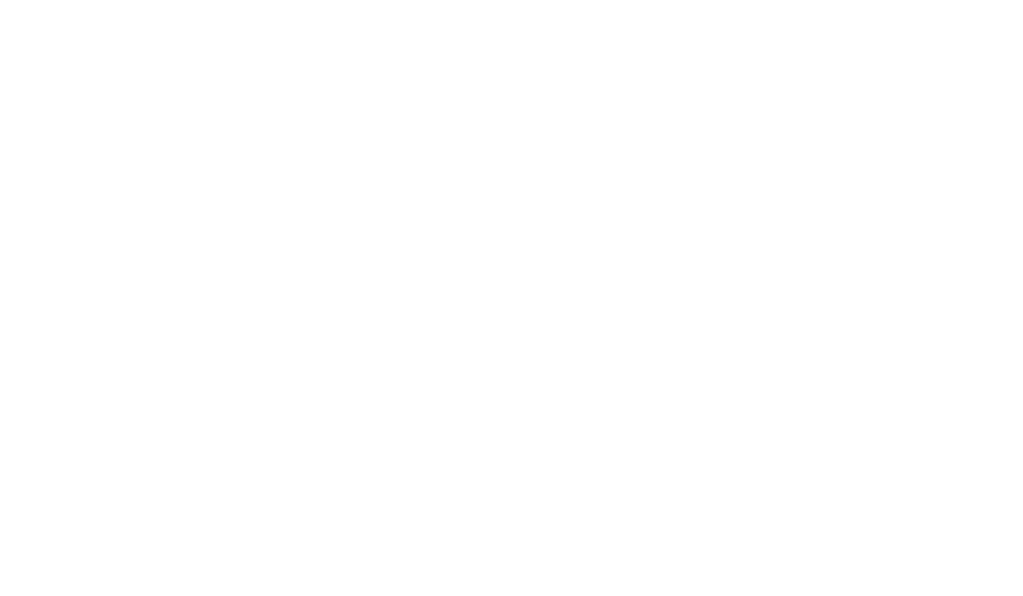
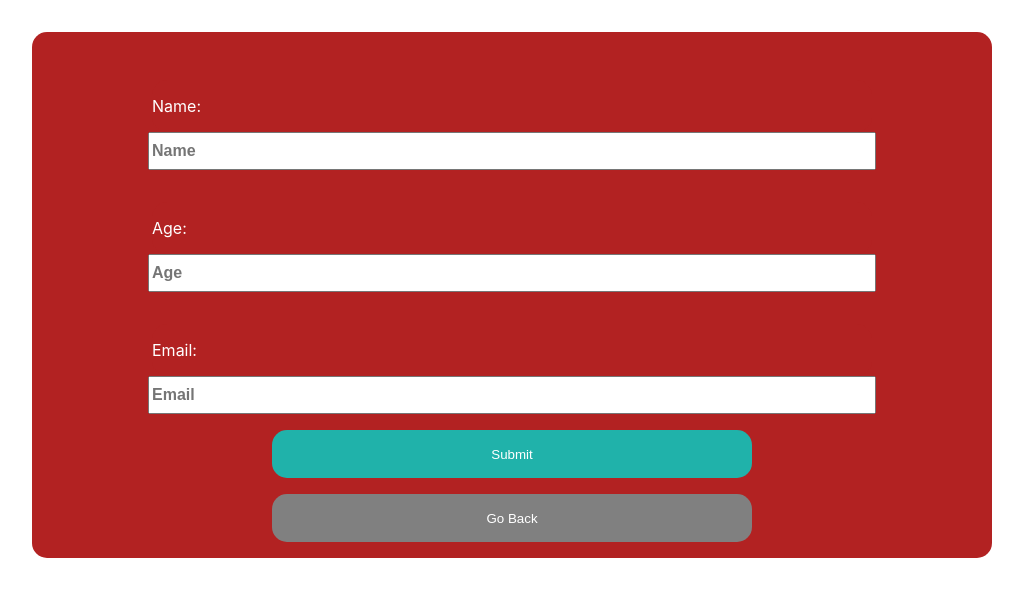
Before and after one commit to PetejStone/friends, a React (Create React App) app: page /update-friend in a window 1280 px wide. Shown: the top 596 px of the page, without its empty margins (128-1151 px from the left). Built offline with nearby package versions, Linux system fonts and the light colour scheme.

Commit message:
created updateForm component

```diff
--- a/src/App.js
+++ b/src/App.js
@@ -4,19 +4,22 @@
 import axios from 'axios';
 import Form from './components/Form';
 import Friends from './components/Friends'
+import UpdateFriend from './components/UpdateFriend';
 import {Route }from 'react-router-dom';
 
 class App extends React.Component {
   constructor(props) {
     super(props);
     this.state = {
-      friends: []
+      friends: [],
+      activeFriend: ''
     }
+
   }
 
 
 
-   postFriend = friend => {
+ postFriend = friend => {
     axios
       .post('http://localhost:5000/friends', friend)
       .then(res => {
@@ -38,13 +41,35 @@
       .catch(err => console.log(err));
   };
 
+  updateFriend = (id) => {
+    //console.log('hello')
+    axios
+      .delete(`http://localhost:5000/friends/${id}`)
+      .then(res => {
+       console.log(res);
+       this.setState({ friends: res.data });
+       this.props.history.push('/')
+      })
+      .catch(err => console.log(err));
+  };
+
+  setUpdateForm = e => {
+    //console.log(e.target.parentNode.getAttribute('data'))
+    const data = e.target.parentNode.getAttribute('data')
+    this.setState({
+        activeFriend: data
+    })
+    this.props.history.push('/update-friend')
+}
 
 
   render() {
   return (
     <div className="App">
-      <Route exact path="/" render={(props) => <Friends {...props} deleteFriend={this.deleteFriend} />} />
+
+      <Route exact path="/" render={(props) => <Friends {...props} deleteFriend={this.deleteFriend} setUpdateForm={this.setUpdateForm} />} />
        <Route path="/form" render={  (props) => <Form {...props} postFriend={this.postFriend} /> }/>
+       <Route path="/update-friend" render={  (props) => <UpdateFriend {...props} updateFriend={this.updateFriend} activeFriend={`[${this.state.activeFriend}]`} /> }/>
     </div>
   );
   }
--- a/src/components/Friends.js
+++ b/src/components/Friends.js
@@ -6,7 +6,8 @@
     constructor() {
         super();
         this.state = {
-            friends: []
+            friends: [],
+            activeFriend: []
         }
     }
 
@@ -24,23 +25,34 @@
         this.props.deleteFriend(e.target.parentNode.id)
     }
 
+    // setUpdateForm = e => {
+    //     //console.log(e.target.parentNode.getAttribute('data'))
+    //     const data = e.target.parentNode.getAttribute('data')
+    //     this.setState({
+    //         activeFriend: data
+    //     })
+    //     this.props.history.push('/update-friend')
+    // }
+
 
     render() {
        return (
            <div>
            <div className="friends">
             {this.state.friends.map((friend,index) =>
-                <div className="friend" id={friend.id} key={index}>
+                <div className="friend" id={friend.id} data={JSON.stringify(friend)} key={index}>
                     <h2>{friend.name}</h2>
                     <p>Age: {friend.age}</p>
                     <p>Email: {friend.email}</p>
                     <button onClick={this.deleteFriend}>Delete Friend</button>
+                    <button onClick={this.props.setUpdateForm}>Update Friend</button>
                 </div>
                 )}
 
             </div>
             <button className="addfriend" onClick={(props) => this.props.history.push('/form')}>Add a Friend</button>
-           </div>
+
+            </div>
        );
 }
 }
--- /dev/null
+++ b/src/components/UpdateFriend.js
@@ -0,0 +1,59 @@
+import React from 'react';
+import './components.css'
+
+class UpdateFriend extends React.Component {
+    constructor(props) {
+        super(props);
+        this.state = {
+             activeFriend: JSON.parse(this.props.activeFriend)
+            }
+        }
+
+
+ postFriend = e => {
+        e.preventDefault();
+        this.props.postFriend(this.state.friend);
+        //console.log(this.state.friend)
+    }
+
+    handleChange = e => {
+        //console.log(e.target.id)
+        //console.log(e.target.value)
+        this.setState ({
+            friend: {
+                ...this.state.friend,
+                [e.target.id] : e.target.value
+            }
+        });
+    }
+
+    render() {
+    return (
+        <form onSubmit={this.updateFriend}>
+        {console.log(this.state.activeFriend)}
+            <label htmlFor="name">Name:</label>
+            <input type="text"
+                    id="name"
+                    onChange={this.handleChange}
+                    placeholder={this.state.activeFriend.length === 0 ? "Name" : this.state.activeFriend[0].name}
+
+                    required/>
+            <label htmlFor="age">Age:</label>
+            <input type="number"
+                   id="age" onChange={this.handleChange}
+                   placeholder={this.state.activeFriend.length === 0 ? "Age" : this.state.activeFriend[0].age}
+                   required/>
+            <label htmlFor="email">Email:</label>
+            <input type="email"
+                   id="email"
+                   onChange={this.handleChange}
+                   placeholder={this.state.activeFriend.length === 0 ? "Email" : this.state.activeFriend[0].email}
+                    required />
+            <button className="submit">Submit</button>
+            <button className="goback" onClick={(props) => this.props.history.push('/')}>Go Back</button>
+        </form>
+    )
+    }
+}
+
+export default UpdateFriend;
```
